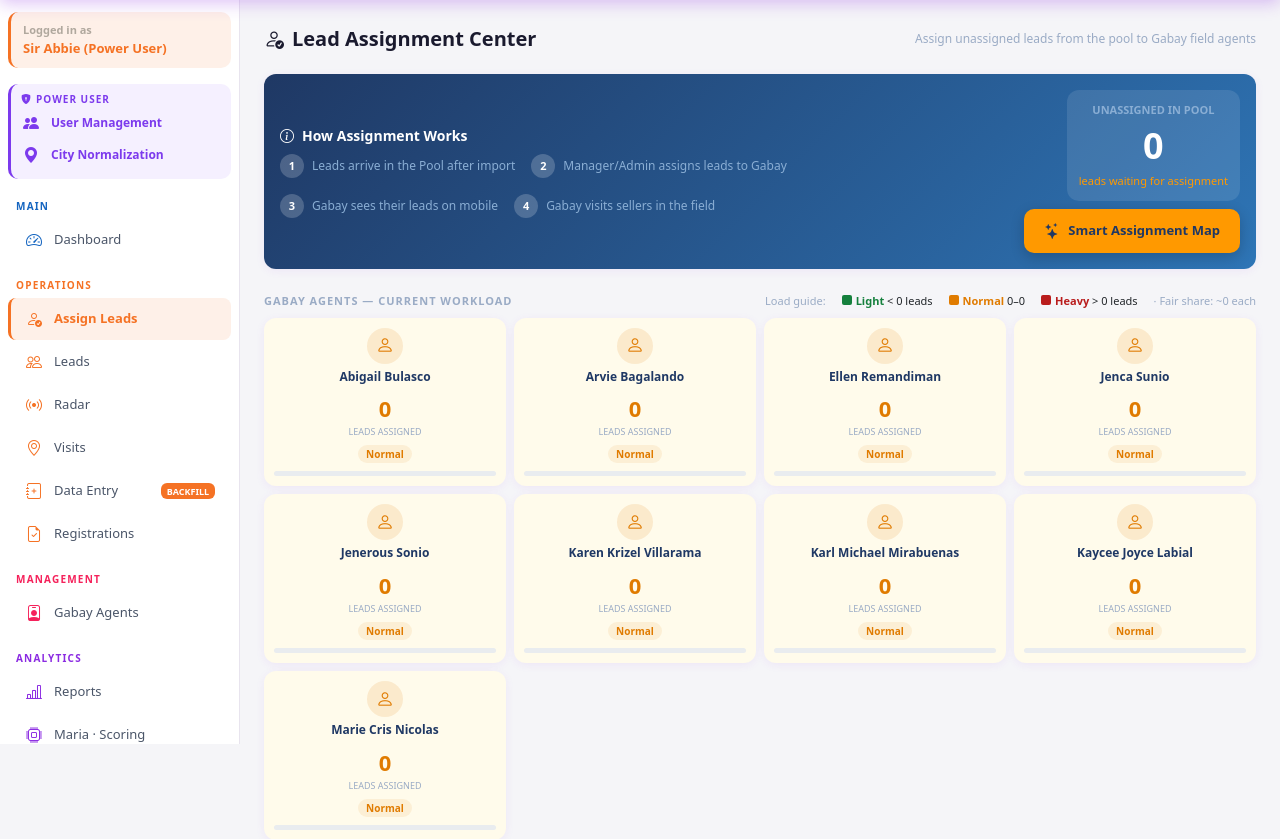
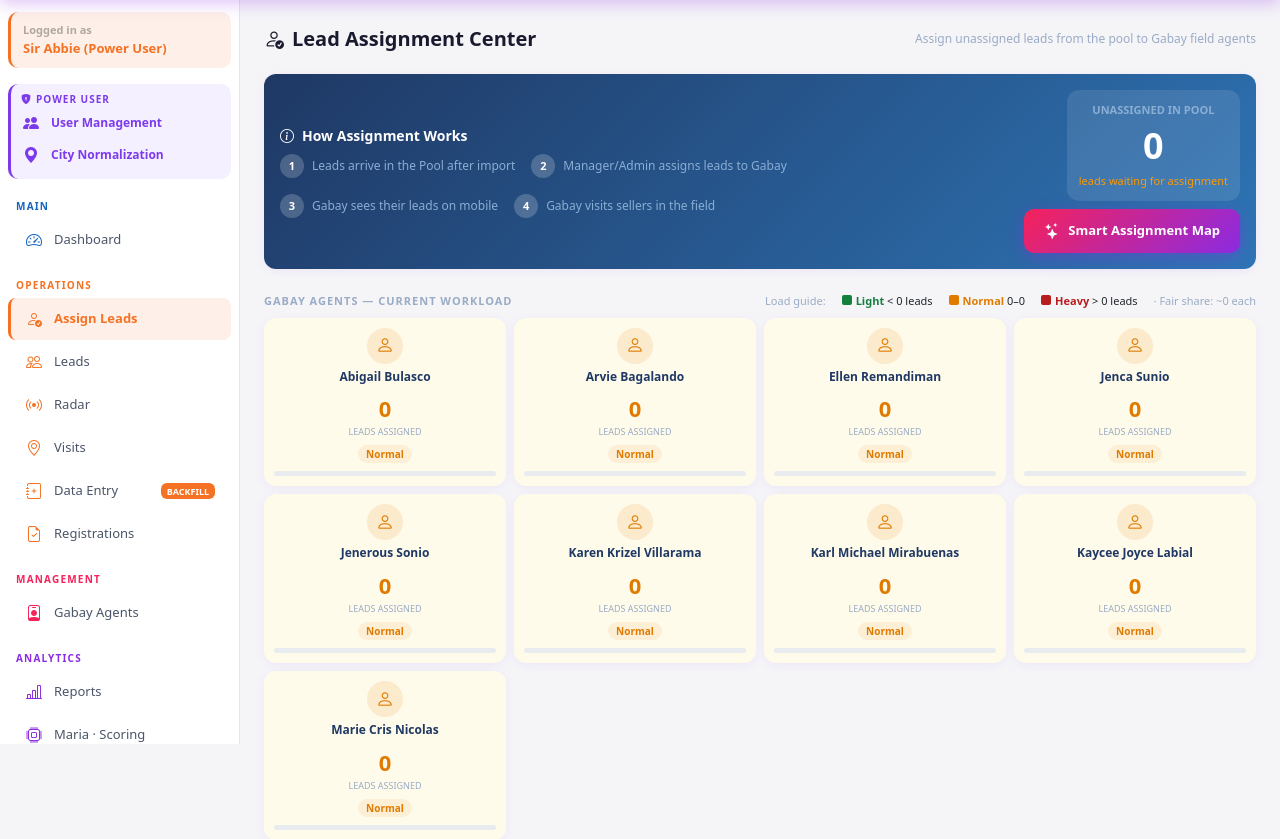
Before and after one commit to AbbieALtria/lsams, a Flask app: page /assign in a window 1280 px wide. Shown: the part 56-895 px from the top of the page. Run offline with Flask 3, Linux system fonts and the light colour scheme; a user stored in the database is signed in; data comes from the database, SQL or seed files in the repository; data that the repository does not hold is empty; some libraries are stand-ins or nearby versions.

Commit message:
Smart Assignment Map button: fuchsia-to-purple gradient
Co-Authored-By: Claude Sonnet 4.6 <noreply@anthropic.com>

```diff
--- a/templates/assign/index.html
+++ b/templates/assign/index.html
@@ -34,7 +34,7 @@
           <div style="color:#F90;font-size:11px">leads waiting for assignment</div>
         </div>
         <a href="{{ url_for('smart_assign') }}"
-           style="background:#FF9900;color:#1F3864;font-weight:800;border-radius:10px;padding:10px 20px;text-decoration:none;font-size:13px;display:inline-flex;align-items:center;gap:8px;box-shadow:0 4px 14px rgba(0,0,0,0.2)">
+           style="background:linear-gradient(135deg,#F5225B,#8B2BE2);color:white;font-weight:800;border-radius:10px;padding:10px 20px;text-decoration:none;font-size:13px;display:inline-flex;align-items:center;gap:8px;box-shadow:0 4px 16px rgba(139,43,226,0.4)">
           <i class="bi bi-stars" style="font-size:16px"></i>
           Smart Assignment Map
         </a>
```
